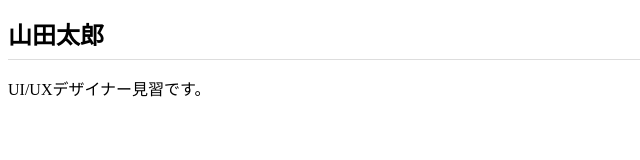
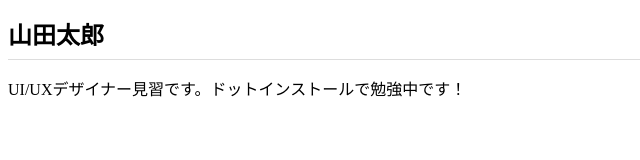
Before and after one commit to Isao-Fujimoto/Isao-Fujimoto.github.io, a plain HTML site: page index.html in a window 1280 px wide. Shown: the whole page, without its empty margins (0-640 px from the left). Drawn offline with Linux system fonts and the light colour scheme.

Commit message:
Add files via upload

```diff
--- a/index.html
+++ b/index.html
@@ -9,6 +9,6 @@
 </head>
 <body>
   <h1>山田太郎</h1>
-  <p>UI/UXデザイナー見習です。</p>
+  <p>UI/UXデザイナー見習です。ドットインストールで勉強中です！</p>
 </body>
 </html>
```
